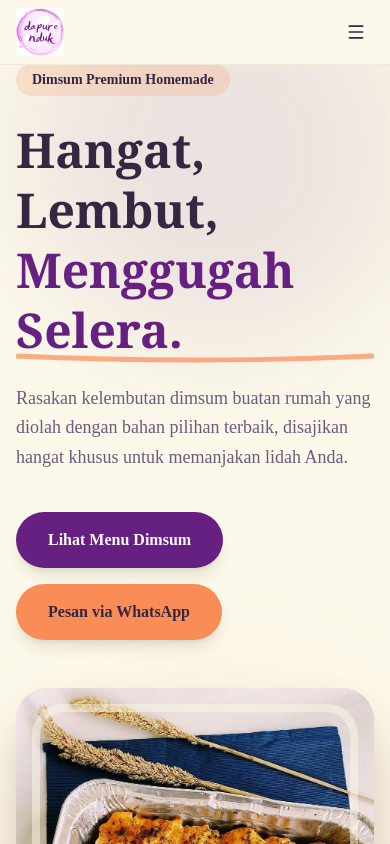
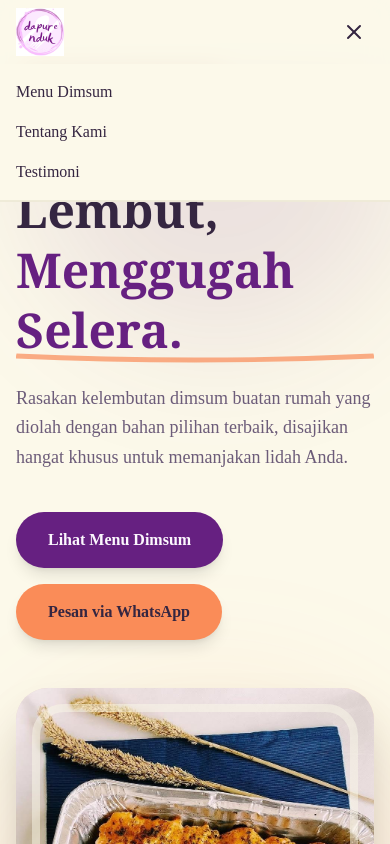
Before and after one commit to ridhoakbarsyah23/dapure-nduk, a Next.js app: page / in a window 390 px wide. Both pictures are taken after a click on the button 356 px from the left and 32 px from the top of the page. Shown: the top 844 px of the page. Built offline with nearby package versions, Linux system fonts and the light colour scheme.

Commit message:
fix: make mobile hamburger menu functional with animations

```diff
--- a/src/components/layout/Navbar.tsx
+++ b/src/components/layout/Navbar.tsx
@@ -1,10 +1,13 @@
 "use client";
 
+import { useState } from "react";
 import Link from "next/link";
-import { motion } from "framer-motion";
-import { ShoppingBag, Menu } from "lucide-react";
+import { motion, AnimatePresence } from "framer-motion";
+import { Menu, X } from "lucide-react";
 
 export function Navbar() {
+  const [isOpen, setIsOpen] = useState(false);
+
   return (
     <motion.header
       initial={{ y: -100 }}
@@ -18,6 +21,7 @@ export function Navbar() {
           <img src="/logo.png" alt="Logo Dapure Nduk" className="h-12 w-auto" />
         </Link>
 
+        {/* Desktop Menu */}
         <nav className="hidden md:flex gap-8">
           <Link href="#menu" className="text-sm font-medium hover:text-primary transition-colors">Menu Dimsum</Link>
           <Link href="#tentang" className="text-sm font-medium hover:text-primary transition-colors">Tentang Kami</Link>
@@ -25,12 +29,33 @@ export function Navbar() {
         </nav>
 
         <div className="flex items-center gap-4">
-
-          <button className="md:hidden p-2 hover:bg-muted rounded-full transition-colors">
-            <Menu className="w-5 h-5 text-foreground" />
+          {/* Mobile Menu Button */}
+          <button
+            onClick={() => setIsOpen(!isOpen)}
+            className="md:hidden p-2 hover:bg-muted rounded-full transition-colors"
+          >
+            {isOpen ? <X className="w-6 h-6 text-foreground" /> : <Menu className="w-6 h-6 text-foreground" />}
           </button>
         </div>
       </div>
+
+      {/* Mobile Menu Dropdown */}
+      <AnimatePresence>
+        {isOpen && (
+          <motion.div
+            initial={{ height: 0, opacity: 0 }}
+            animate={{ height: "auto", opacity: 1 }}
+            exit={{ height: 0, opacity: 0 }}
+            className="md:hidden bg-background border-b border-border/50 overflow-hidden"
+          >
+            <nav className="flex flex-col px-4 py-4 space-y-4">
+              <Link onClick={() => setIsOpen(false)} href="#menu" className="block text-base font-medium text-foreground hover:text-primary transition-colors">Menu Dimsum</Link>
+              <Link onClick={() => setIsOpen(false)} href="#tentang" className="block text-base font-medium text-foreground hover:text-primary transition-colors">Tentang Kami</Link>
+              <Link onClick={() => setIsOpen(false)} href="#testimoni" className="block text-base font-medium text-foreground hover:text-primary transition-colors">Testimoni</Link>
+            </nav>
+          </motion.div>
+        )}
+      </AnimatePresence>
     </motion.header>
   );
 }
```
